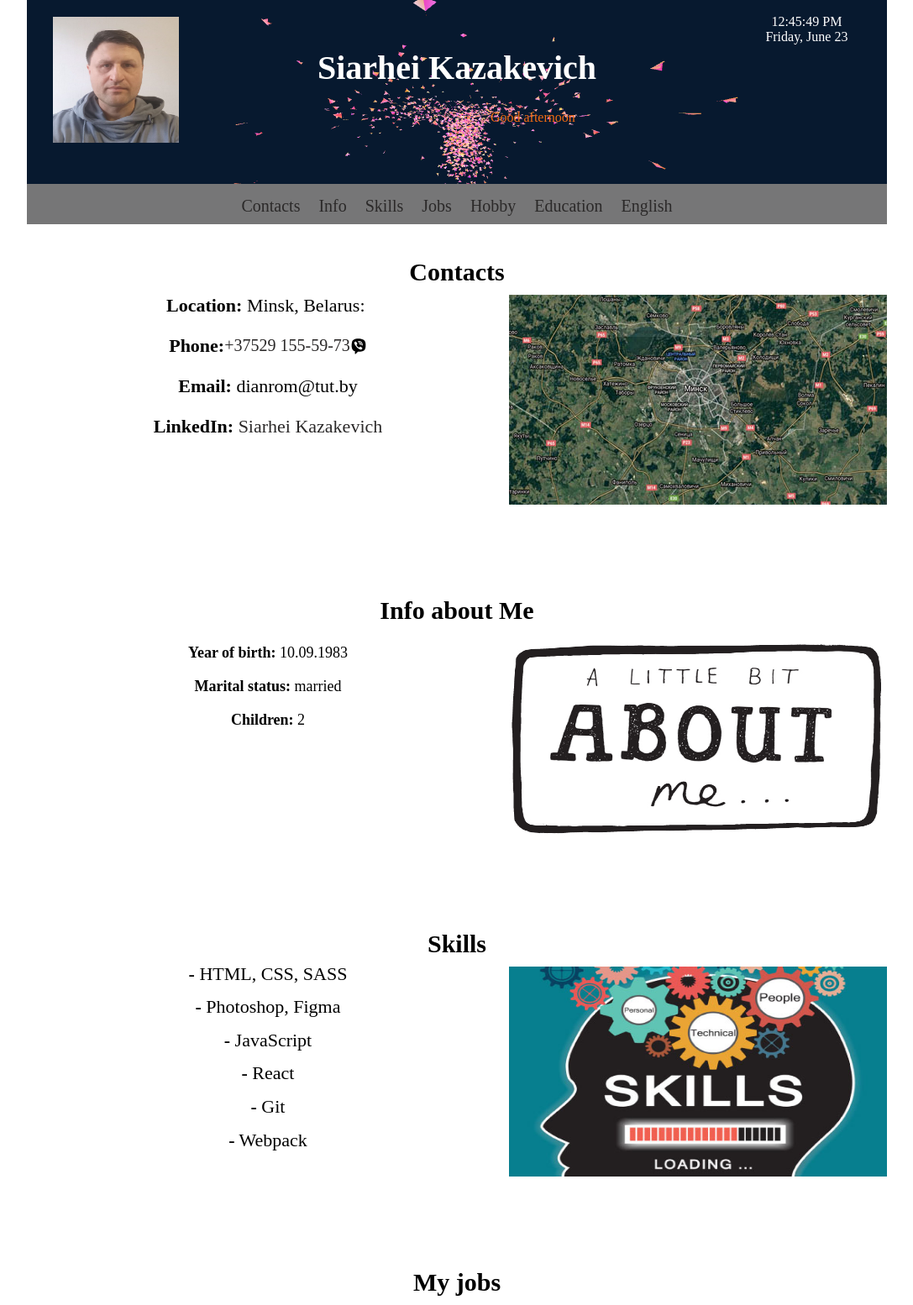
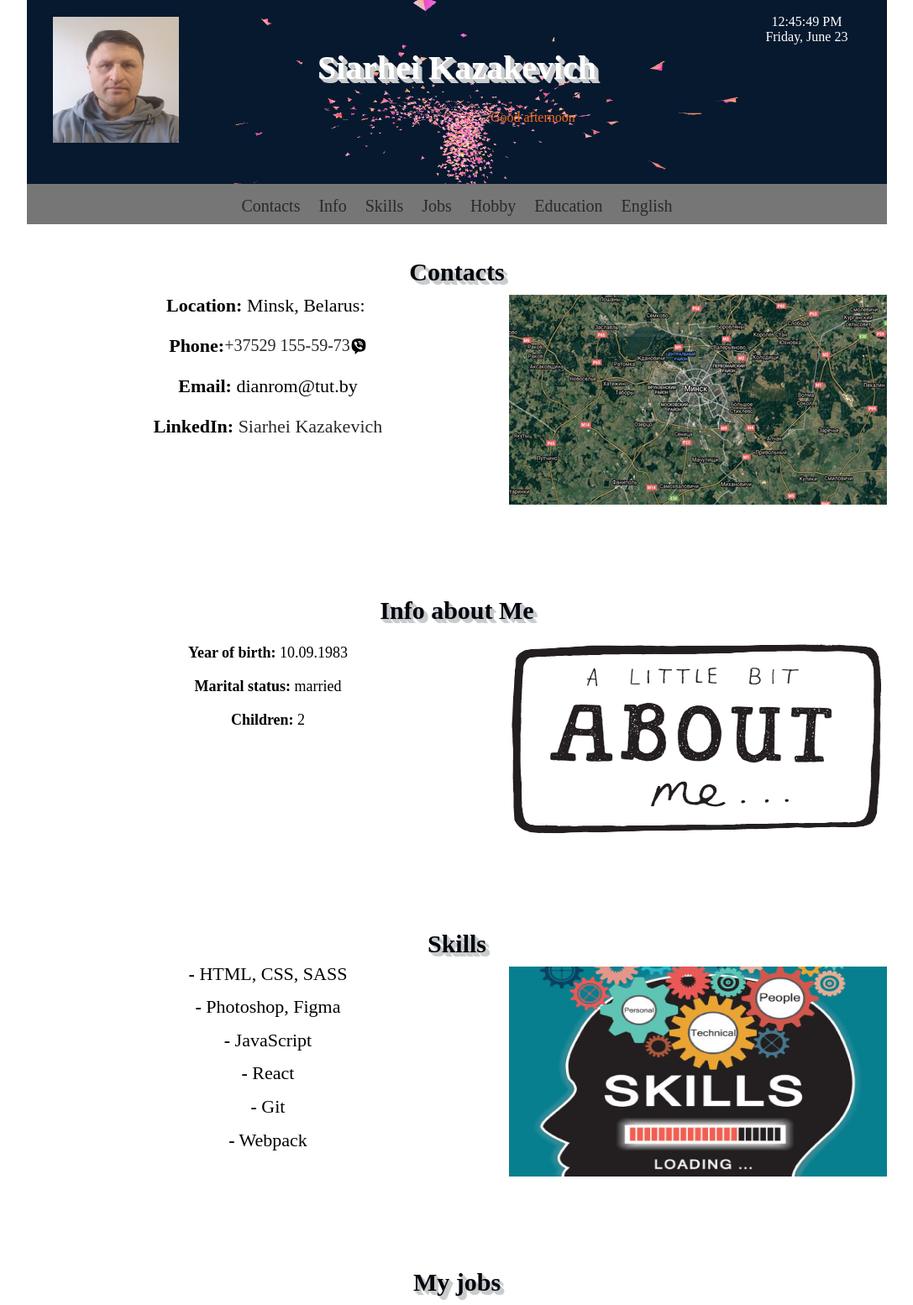
Before and after one commit to SiarheiKazakevich/frontendDeveloper, a plain HTML site: page index.html in a window 1280 px wide. Shown: the top 1554 px of the page at 84% size, without its empty margins (96-1183 px from the left). Drawn offline with nearby package versions, Linux system fonts and the light colour scheme; no server answers; grey boxes are pictures that could not be loaded; animation ran at ten frames a second.

Commit message:
feat: add shadow

```diff
--- a/index.html
+++ b/index.html
@@ -31,7 +31,7 @@
          </div>
 
          <div class="boxname">
-            <H1 class="fullscreen_title _anim-items _anim-no-hide main-text">Siarhei Kazakevich</H1>
+            <H1 class="fullscreen_title _anim-items _anim-no-hide main-text strokeMain">Siarhei Kazakevich</H1>
             <!-- <h3>junior front-end developer</h3>-->
          </div>
       </div>
@@ -58,7 +58,7 @@
    <!-- блок инфо слева -->
    <aside class="boxcontacts">
       <div class="section-title element-animation">
-         <h2>Contacts</h2>
+         <h2 class="stroke">Contacts</h2>
       </div>
       <div class="wraperbox">
          <div class="map block-photo element-animation">
@@ -81,7 +81,7 @@
    <!-- конец левого блока-->
    <section class="info" id="info">
       <div class="section-title element-animation">
-         <h2>Info about Me</h2>
+         <h2 class="stroke">Info about Me</h2>
       </div>
       <div class="wraperbox">
          <div class="imgaboutme target gallery-right block-photo element-animation" id="target">
@@ -100,7 +100,7 @@
    <!---->
    <section class="skills" id="skills">
       <div class="section-title element-animation">
-         <h2>Skills</h2>
+         <h2 class="stroke">Skills</h2>
       </div>
       <div class="wraperbox">
          <div class="map gallery-right block-photo element-animation">
@@ -120,7 +120,7 @@
    <!---->
    <section class="code" id="code">
       <div class="section-title element-animation">
-         <h2>My jobs</h2>
+         <h2 class="stroke">My jobs</h2>
       </div>
       <div class="wraperbox">
          <div class="imgcode block-photo element-animation">
@@ -141,7 +141,7 @@
    <!---->
    <section class="experience" id="experience">
       <div class="section-title element-animation">
-         <h2>Hobby</h2>
+         <h2 class="stroke">Hobby</h2>
       </div>
       <div class="wraperbox">
          <div class="imgexperience block-photo element-animation">
@@ -167,7 +167,7 @@
    <!---->
    <section class="education" id="education">
       <div class="section-title element-animation">
-         <h2>Education</h2>
+         <h2 class="stroke">Education</h2>
       </div>
       <div class="wraperbox">
          <div class="imgeducation block-photo element-animation">
@@ -187,7 +187,7 @@
    <!---->
    <section class="english">
       <div class="section-title element-animation">
-         <h2>English</h2>
+         <h2 class="stroke">English</h2>
       </div>
       <div class="wraperbox">
          <div class="imgenglish block-photo element-animation">
--- a/style3.css
+++ b/style3.css
@@ -18,8 +18,26 @@
    -ms-transform: translateY(0);
    transform: translateY(0);
 }
+/*---------------------тень заголовков----------*/
+
+.strokeMain {
+   /*font: bold 3em Arial, sans-serif;*/
+   /*font: bold;
+   color: #02070e;*/
+   text-shadow: #c9cbcc 1px 1px 0, #c9cbcc 2px 2px 0,
+                #c9cbcc 3px 3px 0, #c9cbcc 4px 4px 0,
+                #c9cbcc 5px 5px 0;
+  }
 
 
+.stroke {
+   /*font: bold 3em Arial, sans-serif;*/
+   font: bold;
+   color: #02070e;
+   text-shadow: #c9cbcc 1px 1px 0, #c9cbcc 2px 2px 0,
+                #c9cbcc 3px 3px 0, #c9cbcc 4px 4px 0,
+                #c9cbcc 5px 5px 0;
+  }
 /*------------------картинки/images-------------------*/
 
 .block-photo.element-animation {
```
